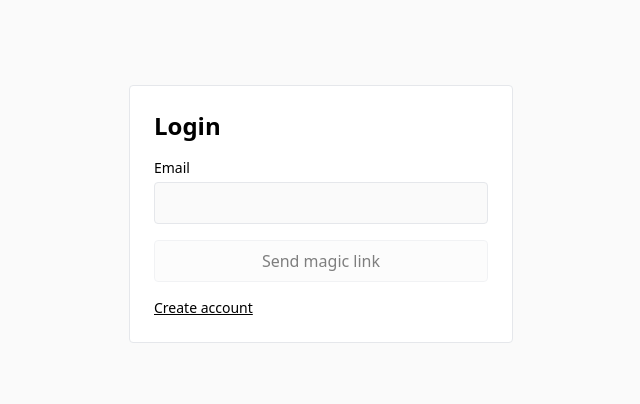
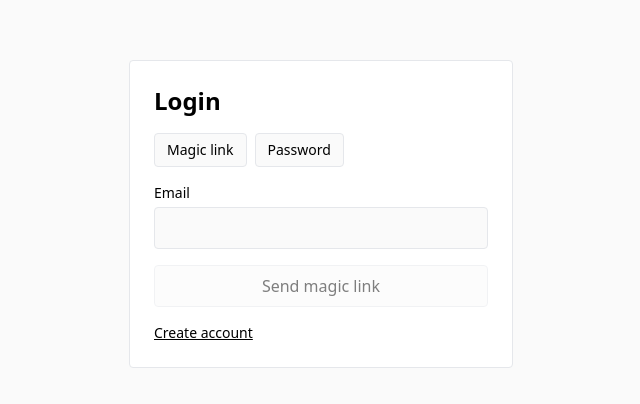
Before and after one commit to fpresti/saas-foundation, an Angular app: page /login in a window 1280 px wide. Shown: the part 186-590 px from the top of the page, without its empty margins (319-959 px from the left). Built offline with nearby package versions, Linux system fonts and the light colour scheme.

Commit message:
Refactor login component to support dual authentication modes: magic link and password. Update HTML structure for improved user experience, including dynamic form rendering based on selected mode. Enhance form validation and error handling for both authentication methods.

```diff
--- a/src/app/features/login/login.component.html
+++ b/src/app/features/login/login.component.html
@@ -3,6 +3,24 @@
     <div class="w-full max-w-sm rounded border border-[var(--color-border-default)] bg-[var(--color-bg-secondary)] p-6">
       <h1 class="text-2xl font-bold">Login</h1>
 
+      <div class="mt-4 flex gap-2">
+        <button
+          type="button"
+          (click)="setMode('magic')"
+          class="rounded border border-[var(--color-border-default)] bg-[var(--color-bg-primary)] px-3 py-1.5 text-sm"
+        >
+          Magic link
+        </button>
+        <button
+          type="button"
+          (click)="setMode('password')"
+          class="rounded border border-[var(--color-border-default)] bg-[var(--color-bg-primary)] px-3 py-1.5 text-sm"
+        >
+          Password
+        </button>
+      </div>
+
+      @if (mode() === 'magic') {
         <form class="mt-4 space-y-4" [formGroup]="magicForm" (ngSubmit)="sendMagicLink()">
           <div>
             <label for="login-magic-email" class="block text-sm">Email</label>
@@ -31,6 +49,43 @@
         <p class="mt-4 text-sm">
           <a routerLink="/sign-up" class="underline">Create account</a>
         </p>
+      } @else {
+        @if (authStore.signInError(); as err) {
+          <p class="mt-2 text-sm" role="alert">{{ err.message }}</p>
+        }
+        <form class="mt-4 space-y-4" [formGroup]="form" (ngSubmit)="signInWithPassword()">
+          <div>
+            <label for="login-email" class="block text-sm">Email</label>
+            <input
+              id="login-email"
+              type="email"
+              formControlName="email"
+              autocomplete="email"
+              class="mt-1 w-full rounded border border-[var(--color-border-default)] bg-[var(--color-bg-primary)] p-2"
+            />
+          </div>
+          <div>
+            <label for="login-password" class="block text-sm">Password</label>
+            <input
+              id="login-password"
+              type="password"
+              formControlName="password"
+              autocomplete="current-password"
+              class="mt-1 w-full rounded border border-[var(--color-border-default)] bg-[var(--color-bg-primary)] p-2"
+            />
+          </div>
+          <button
+            type="submit"
+            [disabled]="form.invalid"
+            class="w-full rounded bg-[var(--color-primary-500)] text-[var(--color-text-secondary)] p-2 hover:bg-[var(--color-primary-700)] disabled:opacity-50"
+          >
+            Sign in
+          </button>
+          <p class="text-center text-sm">
+            <a routerLink="/forgot-password">Forgot password?</a>
+          </p>
+        </form>
+      }
     </div>
   </div>
 </section>
--- a/src/app/features/login/login.component.ts
+++ b/src/app/features/login/login.component.ts
@@ -15,7 +15,7 @@ import { AuthStore } from '../../core/auth/auth.store';
 export class LoginComponent {
   private readonly fb = inject(FormBuilder);
   private readonly authService = inject(AuthService);
-  private readonly authStore = inject(AuthStore);
+  readonly authStore = inject(AuthStore);
   private readonly router = inject(Router);
 
   constructor() {
@@ -26,12 +26,32 @@ export class LoginComponent {
     });
   }
 
+  readonly mode = signal<'magic' | 'password'>('magic');
   readonly magicSuccess = signal(false);
   readonly magicError = signal<NormalizedError | null>(null);
 
   readonly magicForm = this.fb.nonNullable.group({
     email: ['', [Validators.required, Validators.email]]
   });
+
+  readonly form = this.fb.nonNullable.group({
+    email: ['', [Validators.required, Validators.email]],
+    password: ['', Validators.required]
+  });
+
+  get email() {
+    return this.form.controls.email;
+  }
+
+  get password() {
+    return this.form.controls.password;
+  }
+
+  setMode(m: 'magic' | 'password'): void {
+    this.mode.set(m);
+    this.magicSuccess.set(false);
+    this.magicError.set(null);
+  }
 
   async sendMagicLink(): Promise<void> {
     if (this.magicForm.invalid) return;
@@ -45,4 +65,15 @@ export class LoginComponent {
     }
     this.magicSuccess.set(true);
   }
+
+  async signInWithPassword(): Promise<void> {
+    if (this.form.invalid) return;
+    const ok = await this.authStore.signIn(
+      this.form.getRawValue().email,
+      this.form.getRawValue().password
+    );
+    if (ok) {
+      await this.router.navigateByUrl('/');
+    }
+  }
 }
```
Lines whose indentation alone changed are shown as unchanged.
